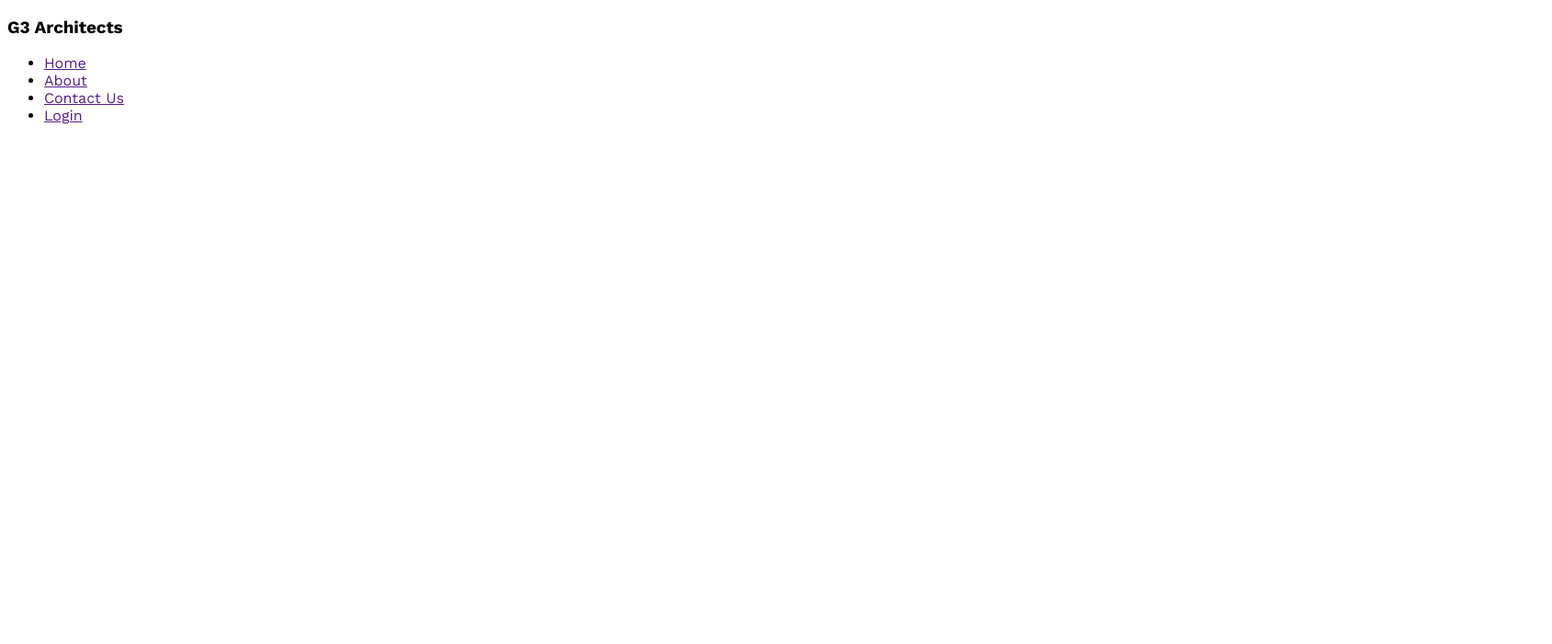
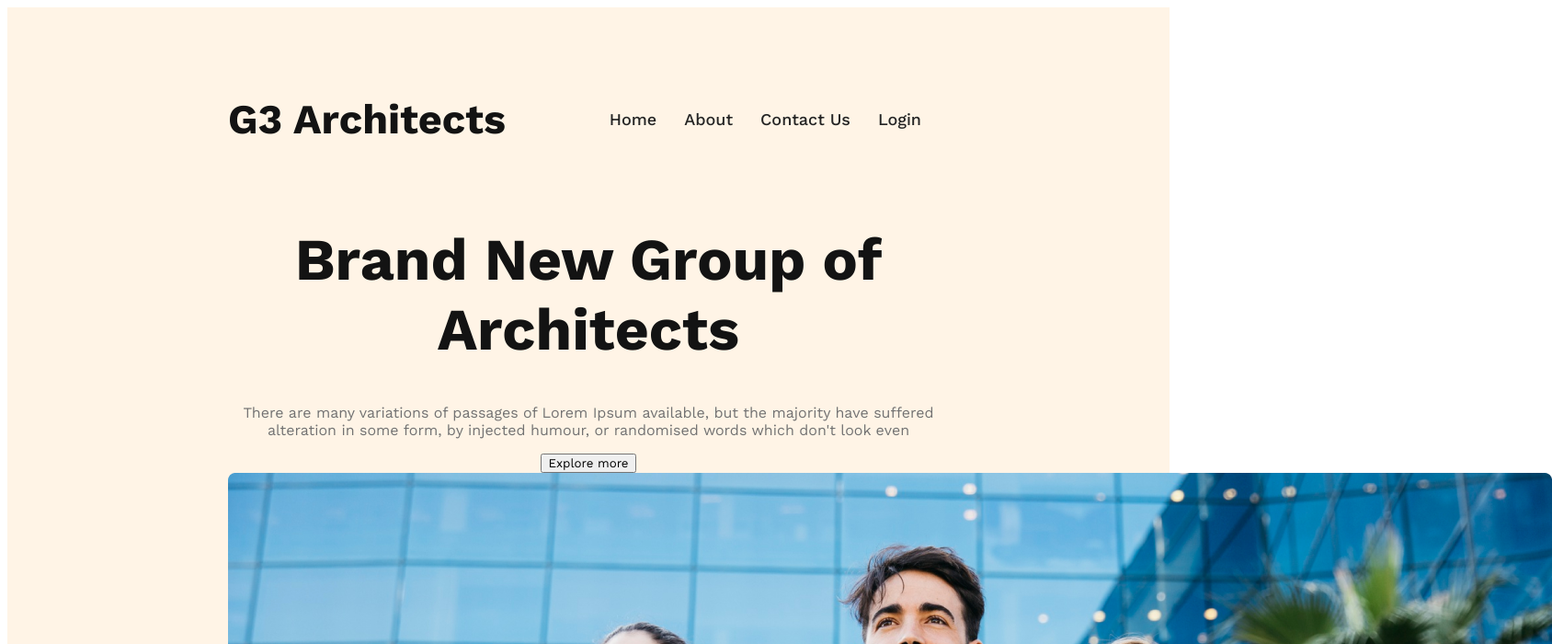
Before and after one commit to romanibra/g3-architects-website, a plain HTML site: page index.html in a window 1280 px wide. Shown: the top 700 px of the page at 92% size, 1688 px wide, since content can reach past the window. Drawn offline with nearby package versions, Linux system fonts and the light colour scheme.

Commit message:
header done

```diff
--- a/index.html
+++ b/index.html
@@ -13,7 +13,7 @@
 <body>
   <header>
     <nav>
-      <h3>G3 Architects</h3>
+      <h3 class="nav-tittle">G3 Architects</h3>
       <ul>
         <li><a href="">Home</a></li>
         <li><a href="">About</a></li>
@@ -21,6 +21,16 @@
         <li><a href="">Login</a></li>
       </ul>
     </nav>
+    <div class="banner">
+      <div class="banner-content">
+        <h1 class="banner-tittle">Brand New Group of Architects</h1>
+        <p class="banner-description">There are many variations of passages of Lorem Ipsum available, but the majority
+          have suffered alteration in some form,
+          by injected humour, or randomised words which don't look even</p>
+        <button class="button-primary"> Explore more</button>
+      </div>
+      <img src="images/banner.png" alt="">
+    </div>
 
   </header>
   <main>
--- a/styles/architects.css
+++ b/styles/architects.css
@@ -5,3 +5,53 @@
 *{
   font-family: 'Work Sans', sans-serif;
 }
+/* header styles */
+header{
+  background: rgba(255, 144, 14, 0.10);
+  padding: 50px 240px;
+}
+
+nav{
+  display: flex;
+  justify-content: space-between;
+  align-items: center;
+
+}
+.nav-tittle{
+  font-size: 45px;
+color: #131313;
+font-weight: 700;
+}
+nav > ul{
+ display: flex;
+}
+nav  li{
+  list-style: none;
+  margin-right: 30px;
+  font-size: 18px;
+
+font-weight: 500
+
+}
+nav  li a{
+  text-decoration: none;
+  color: #242424;
+}
+/* banner styles */
+.banner-content{
+  max-width: 800px;
+  text-align: center;
+  margin: 0px auto;
+}
+.banner-tittle{
+  color: #131313;
+font-size: 64px;
+font-weight: 700;
+
+}
+.banner-description{
+  color: #727272;
+font-size: 16px;
+font-weight: 400;
+
+}
```
